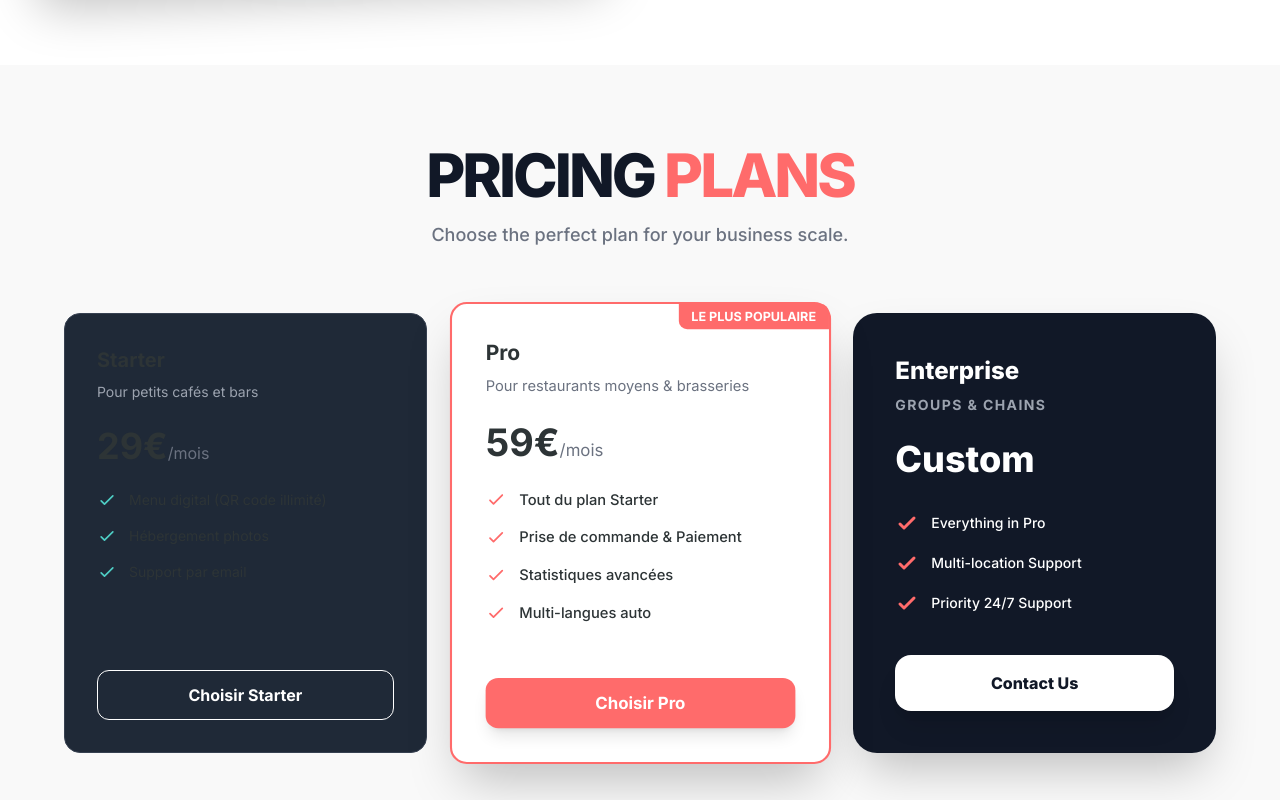
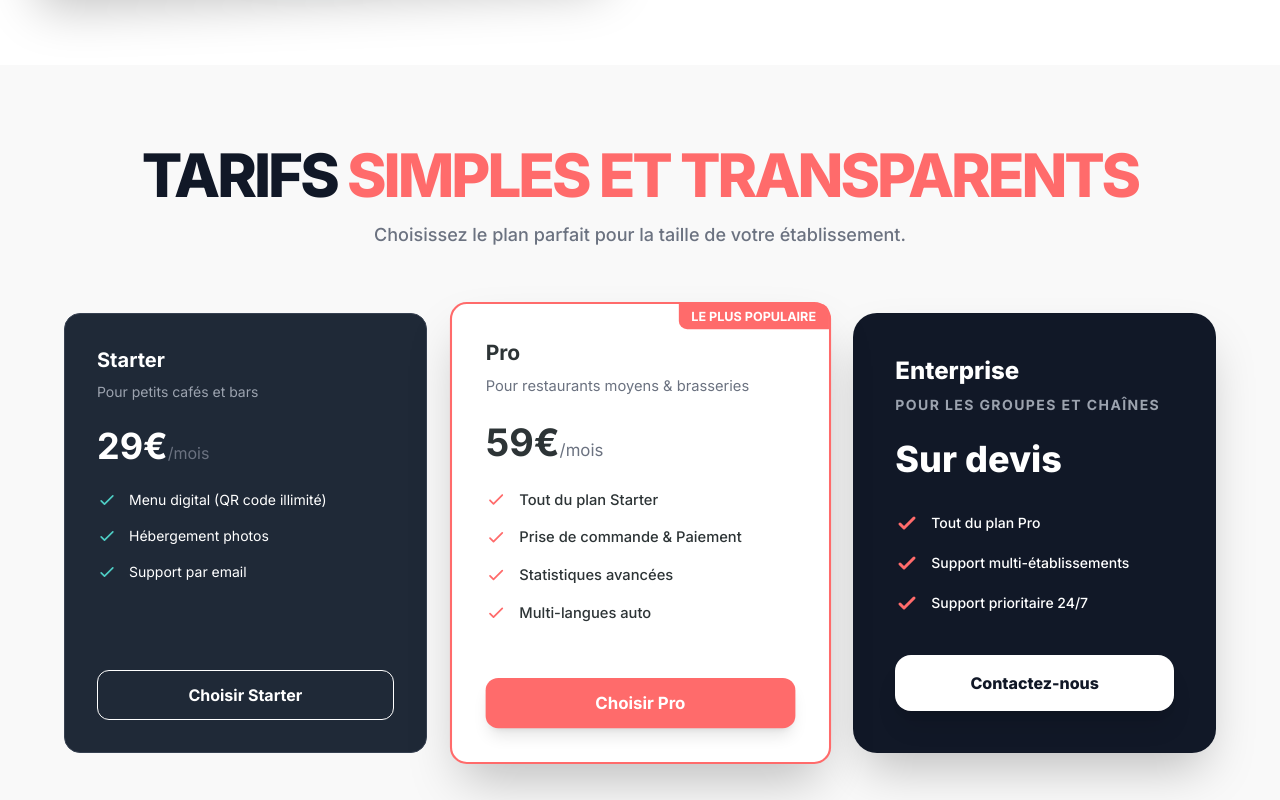
Before and after one commit to Zouhair96/restaurantv1, a React (Vite) app: page / in a window 1280 px wide. Shown: the part 2520-3320 px from the top of the page. Built offline with nearby package versions, Linux system fonts and the light colour scheme.

Commit message:
update home page

```diff
--- a/src/components/Footer.jsx
+++ b/src/components/Footer.jsx
@@ -1,21 +1,24 @@
 import React from 'react'
+import { useLanguage } from '../context/LanguageContext'
 
 const Footer = () => {
+    const { t } = useLanguage()
+
     return (
         <footer className="bg-yum-dark text-white py-12 border-t border-gray-800">
             <div className="container mx-auto px-4">
                 <div className="flex flex-col md:flex-row justify-between items-center gap-6">
                     <div className="flex items-center gap-2 text-2xl font-bold text-white">
-                        <img src="/assets/yumyum_logo.png" alt="YumYum Logo" className="h-8 w-auto brightness-200 grayscale" />
-                        <span>YumYum</span>
+                        <img src="/assets/yumyum_logo.png" alt="YumYum Logo" className="h-8 w-auto brightness-200 grayscale opacity-50" />
+                        <span className="opacity-80">YumYum</span>
                     </div>
                     <div className="text-gray-400 text-sm">
-                        © {new Date().getFullYear()} YumYum. All rights reserved.
+                        © {new Date().getFullYear()} YumYum. {t('footer.rights')}
                     </div>
                     <div className="flex gap-6">
-                        <a href="#" className="text-gray-400 hover:text-white transition-colors">Privacy</a>
-                        <a href="#" className="text-gray-400 hover:text-white transition-colors">Terms</a>
-                        <a href="#" className="text-gray-400 hover:text-white transition-colors">Contact</a>
+                        <a href="#" className="text-gray-400 hover:text-white transition-colors">{t('footer.privacy')}</a>
+                        <a href="#" className="text-gray-400 hover:text-white transition-colors">{t('footer.terms')}</a>
+                        <a href="#" className="text-gray-400 hover:text-white transition-colors">{t('footer.contact')}</a>
                     </div>
                 </div>
             </div>
@@ -23,4 +26,5 @@ const Footer = () => {
     )
 }
 
+
 export default Footer
--- a/src/components/Header.jsx
+++ b/src/components/Header.jsx
@@ -93,15 +93,15 @@ const Header = () => {
                                         <div className="bg-white rounded-xl shadow-xl border border-gray-100 overflow-hidden">
                                             {user.role === 'admin' ? (
                                                 <Link to="/admin" className="block px-4 py-3 text-gray-700 hover:bg-yum-light hover:text-yum-primary font-medium transition-colors">
-                                                    Admin Dashboard
+                                                    {t('header.adminDashboard') || 'Admin Dashboard'}
                                                 </Link>
                                             ) : user.subscription_status === 'active' ? (
                                                 <Link to="/profile" className="block px-4 py-3 text-gray-700 hover:bg-yum-light hover:text-yum-primary font-medium transition-colors">
-                                                    Dashboard
+                                                    {t('header.dashboard') || 'Dashboard'}
                                                 </Link>
                                             ) : (
                                                 <Link to="/profile" className="block px-4 py-3 text-gray-700 hover:bg-yum-light hover:text-yum-primary font-medium transition-colors">
-                                                    Profile
+                                                    {t('header.profile') || 'Profile'}
                                                 </Link>
                                             )}
                                             <button
@@ -111,7 +111,7 @@ const Header = () => {
                                                 }}
                                                 className="w-full text-left px-4 py-3 text-gray-700 hover:bg-yum-light hover:text-yum-primary font-medium transition-colors border-t border-gray-50"
                                             >
-                                                Logout
+                                                {t('header.logout') || 'Logout'}
                                             </button>
                                         </div>
                                     </div>
@@ -152,7 +152,7 @@ const Header = () => {
                         </button>
                     ))}
                     <div className="flex justify-between items-center py-2 border-b border-gray-100">
-                        <span className="font-bold text-yum-dark">Langue / Language</span>
+                        <span className="font-bold text-yum-dark">{t('header.language') || 'Language'}</span>
                         <button onClick={toggleLanguage} className="bg-gray-100 px-4 py-2 rounded-lg text-yum-dark font-bold hover:bg-yum-primary hover:text-white uppercase transition-colors text-sm">
                             {language === 'fr' ? 'English' : 'Français'}
                         </button>
@@ -161,7 +161,7 @@ const Header = () => {
                         user ? (
                             <>
                                 <Link to={user.role === 'admin' ? "/admin" : "/profile"} className="text-yum-primary font-bold w-full text-left py-2 block">
-                                    {user.role === 'admin' ? 'Admin Dashboard' : 'Profile'} ({user.name})
+                                    {user.role === 'admin' ? (t('header.adminDashboard') || 'Admin Dashboard') : (t('header.profile') || 'Profile')} ({user.name})
                                 </Link>
                                 <button
                                     onClick={() => {
@@ -171,7 +171,7 @@ const Header = () => {
                                     }}
                                     className="text-gray-500 font-medium w-full text-left py-2 border-t border-gray-50"
                                 >
-                                    Logout
+                                    {t('header.logout') || 'Logout'}
                                 </button>
                             </>
                         ) : (
@@ -180,11 +180,12 @@ const Header = () => {
                             </Link>
                         )
                     )}
-                    <Link to="/demo" className="bg-yum-primary text-white px-6 py-2 rounded-full font-bold w-full text-center block">
+                    <Link to="/demo" className="bg-yum-primary text-white px-6 py-2 rounded-full font-bold w-full text-center block" onClick={() => setIsMenuOpen(false)}>
                         {t('header.demo')}
                     </Link>
                 </div>
             )}
+
         </header>
     )
 }
--- a/src/components/Pricing.jsx
+++ b/src/components/Pricing.jsx
@@ -1,103 +1,106 @@
 import React from 'react'
+import { useLanguage } from '../context/LanguageContext'
 
 const Pricing = () => {
+    const { t } = useLanguage()
+
     return (
         <section id="pricing" className="py-20 relative overflow-hidden">
             <div className="container mx-auto px-4 relative z-10">
                 <div className="text-center mb-16 px-4">
                     <h2 className="text-4xl md:text-6xl font-black mb-4 tracking-tighter text-gray-900 leading-none uppercase">
-                        Pricing <span className="text-yum-primary">Plans</span>
+                        {t('pricing.title').split(' ')[0]} <span className="text-yum-primary">{t('pricing.title').split(' ').slice(1).join(' ')}</span>
                     </h2>
                     <p className="text-gray-500 max-w-xl mx-auto font-medium text-lg">
-                        Choose the perfect plan for your business scale.
+                        {t('pricing.subtitle') || "Choose the perfect plan for your business scale."}
                     </p>
                 </div>
 
                 <div className="grid grid-cols-1 md:grid-cols-3 gap-8 max-w-6xl mx-auto">
                     {/* Starter */}
-                    <div className="bg-gray-800 rounded-2xl p-8 border border-gray-700 hover:border-yum-primary transition-colors flex flex-col">
-                        <h3 className="text-xl font-bold mb-2">Starter</h3>
-                        <p className="text-gray-400 text-sm mb-6">Pour petits cafés et bars</p>
+                    <div className="bg-gray-800 rounded-2xl p-8 border border-gray-700 hover:border-yum-primary transition-colors flex flex-col text-white">
+                        <h3 className="text-xl font-bold mb-2">{t('pricing.starter.title')}</h3>
+                        <p className="text-gray-400 text-sm mb-6">{t('pricing.starter.desc')}</p>
                         <div className="mb-6">
-                            <span className="text-4xl font-bold">29€</span>
-                            <span className="text-gray-500">/mois</span>
+                            <span className="text-4xl font-bold">{t('pricing.starter.price')}</span>
+                            <span className="text-gray-500">/{t('pricing.starter.period') || 'month'}</span>
                         </div>
                         <ul className="space-y-4 mb-8 flex-grow">
                             <li className="flex items-center gap-3 text-sm">
                                 <svg className="w-5 h-5 text-yum-secondary" fill="none" stroke="currentColor" viewBox="0 0 24 24"><path strokeLinecap="round" strokeLinejoin="round" strokeWidth={2} d="M5 13l4 4L19 7" /></svg>
-                                Menu digital (QR code illimité)
+                                {t('pricing.starter.f1')}
                             </li>
                             <li className="flex items-center gap-3 text-sm">
                                 <svg className="w-5 h-5 text-yum-secondary" fill="none" stroke="currentColor" viewBox="0 0 24 24"><path strokeLinecap="round" strokeLinejoin="round" strokeWidth={2} d="M5 13l4 4L19 7" /></svg>
-                                Hébergement photos
+                                {t('pricing.starter.f2')}
                             </li>
                             <li className="flex items-center gap-3 text-sm">
                                 <svg className="w-5 h-5 text-yum-secondary" fill="none" stroke="currentColor" viewBox="0 0 24 24"><path strokeLinecap="round" strokeLinejoin="round" strokeWidth={2} d="M5 13l4 4L19 7" /></svg>
-                                Support par email
+                                {t('pricing.starter.f3')}
                             </li>
                         </ul>
                         <button className="w-full bg-transparent border border-white hover:bg-white hover:text-yum-dark text-white font-bold py-3 rounded-xl transition-all">
-                            Choisir Starter
+                            {t('pricing.starter.cta')}
                         </button>
                     </div>
 
                     {/* Pro */}
                     <div className="bg-white text-yum-dark rounded-2xl p-8 border-2 border-yum-primary relative transform scale-105 shadow-2xl flex flex-col z-10">
                         <div className="absolute top-0 right-0 bg-yum-primary text-white text-xs font-bold px-3 py-1 rounded-bl-lg rounded-tr-lg">
-                            LE PLUS POPULAIRE
+                            {t('pricing.mostPopular') || "LE PLUS POPULAIRE"}
                         </div>
-                        <h3 className="text-xl font-bold mb-2">Pro</h3>
-                        <p className="text-gray-500 text-sm mb-6">Pour restaurants moyens & brasseries</p>
+                        <h3 className="text-xl font-bold mb-2">{t('pricing.pro.title')}</h3>
+                        <p className="text-gray-500 text-sm mb-6">{t('pricing.pro.desc')}</p>
                         <div className="mb-6">
-                            <span className="text-4xl font-bold">59€</span>
-                            <span className="text-gray-500">/mois</span>
+                            <span className="text-4xl font-bold">{t('pricing.pro.price')}</span>
+                            <span className="text-gray-500">/{t('pricing.pro.period') || 'month'}</span>
                         </div>
                         <ul className="space-y-4 mb-8 flex-grow">
                             <li className="flex items-center gap-3 text-sm font-medium">
                                 <svg className="w-5 h-5 text-yum-primary" fill="none" stroke="currentColor" viewBox="0 0 24 24"><path strokeLinecap="round" strokeLinejoin="round" strokeWidth={2} d="M5 13l4 4L19 7" /></svg>
-                                Tout du plan Starter
+                                {t('pricing.pro.f1')}
                             </li>
                             <li className="flex items-center gap-3 text-sm font-medium">
                                 <svg className="w-5 h-5 text-yum-primary" fill="none" stroke="currentColor" viewBox="0 0 24 24"><path strokeLinecap="round" strokeLinejoin="round" strokeWidth={2} d="M5 13l4 4L19 7" /></svg>
-                                Prise de commande & Paiement
+                                {t('pricing.pro.f2')}
                             </li>
                             <li className="flex items-center gap-3 text-sm font-medium">
                                 <svg className="w-5 h-5 text-yum-primary" fill="none" stroke="currentColor" viewBox="0 0 24 24"><path strokeLinecap="round" strokeLinejoin="round" strokeWidth={2} d="M5 13l4 4L19 7" /></svg>
-                                Statistiques avancées
+                                {t('pricing.pro.f3')}
                             </li>
                             <li className="flex items-center gap-3 text-sm font-medium">
                                 <svg className="w-5 h-5 text-yum-primary" fill="none" stroke="currentColor" viewBox="0 0 24 24"><path strokeLinecap="round" strokeLinejoin="round" strokeWidth={2} d="M5 13l4 4L19 7" /></svg>
-                                Multi-langues auto
+                                {t('pricing.pro.f4')}
                             </li>
                         </ul>
                         <button className="w-full bg-yum-primary text-white font-bold py-3 rounded-xl hover:bg-red-500 transition-all shadow-lg">
-                            Choisir Pro
+                            {t('pricing.pro.cta')}
                         </button>
                     </div>
 
                     {/* Enterprise */}
                     <div className="bg-gray-900 border-2 border-transparent hover:border-yum-primary rounded-3xl p-10 transition-all flex flex-col text-white shadow-2xl">
-                        <h3 className="text-2xl font-black mb-2">Enterprise</h3>
-                        <p className="text-gray-400 text-sm mb-6 uppercase tracking-widest font-bold">Groups & Chains</p>
+                        <h3 className="text-2xl font-black mb-2">{t('pricing.enterprise.title')}</h3>
+                        <p className="text-gray-400 text-sm mb-6 uppercase tracking-widest font-bold">{t('pricing.enterprise.desc')}</p>
                         <div className="mb-8">
-                            <span className="text-4xl font-black">Custom</span>
+                            <span className="text-4xl font-black">{t('pricing.enterprise.price')}</span>
                         </div>
                         <ul className="space-y-4 mb-10 flex-grow">
                             <li className="flex items-center gap-3 text-sm font-medium">
                                 <svg className="w-6 h-6 text-yum-primary" fill="none" stroke="currentColor" viewBox="0 0 24 24"><path strokeLinecap="round" strokeLinejoin="round" strokeWidth={3} d="M5 13l4 4L19 7" /></svg>
-                                Everything in Pro
+                                {t('pricing.enterprise.f1')}
                             </li>
                             <li className="flex items-center gap-3 text-sm font-medium">
                                 <svg className="w-6 h-6 text-yum-primary" fill="none" stroke="currentColor" viewBox="0 0 24 24"><path strokeLinecap="round" strokeLinejoin="round" strokeWidth={3} d="M5 13l4 4L19 7" /></svg>
-                                Multi-location Support
+                                {t('pricing.enterprise.f2')}
                             </li>
                             <li className="flex items-center gap-3 text-sm font-medium">
                                 <svg className="w-6 h-6 text-yum-primary" fill="none" stroke="currentColor" viewBox="0 0 24 24"><path strokeLinecap="round" strokeLinejoin="round" strokeWidth={3} d="M5 13l4 4L19 7" /></svg>
-                                Priority 24/7 Support
+                                {t('pricing.enterprise.f3')}
                             </li>
                         </ul>
                         <button className="w-full bg-white text-gray-900 font-black py-4 rounded-2xl hover:bg-yum-primary hover:text-white transition-all shadow-xl">
-                            Contact Us
+                            {t('pricing.enterprise.cta')}
                         </button>
                     </div>
                 </div>
--- a/src/pages/Profile.jsx
+++ b/src/pages/Profile.jsx
@@ -32,6 +32,8 @@ const Profile = () => {
     // Menus State
     const [savedMenus, setSavedMenus] = useState([])
     const [editingMenu, setEditingMenu] = useState(null)
+    const [selectedTemplate, setSelectedTemplate] = useState(null)
+    const [isEditorOpen, setIsEditorOpen] = useState(false)
 
     useEffect(() => {
         loadMenus()
@@ -278,10 +280,6 @@ const Profile = () => {
             </div>
         </div>
     )
-
-    // Dynamic Menu Templates State
-    const [selectedTemplate, setSelectedTemplate] = useState(null)
-    const [isEditorOpen, setIsEditorOpen] = useState(false)
 
     const hasMenu = savedMenus.length > 0
 
--- a/src/translations.js
+++ b/src/translations.js
@@ -8,6 +8,11 @@ export const translations = {
             login: "Se connecter",
             demo: "Demander une démo",
             demoShort: "Démo",
+            adminDashboard: "Tableau de bord Admin",
+            dashboard: "Tableau de bord",
+            profile: "Mon Profil",
+            logout: "Déconnexion",
+            language: "Langue",
         },
         hero: {
             title: "Le menu digital qui augmente votre chiffre d'affaires",
@@ -50,32 +55,36 @@ export const translations = {
         },
         pricing: {
             title: "Tarifs simples et transparents",
+            subtitle: "Choisissez le plan parfait pour la taille de votre établissement.",
+            mostPopular: "LE PLUS POPULAIRE",
             starter: {
                 title: "Starter",
                 price: "29€",
-                desc: "Par mois",
-                f1: "Menu Digital QR",
-                f2: "Photos illimitées",
-                f3: "Support email",
+                period: "mois",
+                desc: "Pour petits cafés et bars",
+                f1: "Menu digital (QR code illimité)",
+                f2: "Hébergement photos",
+                f3: "Support par email",
                 cta: "Choisir Starter"
             },
             pro: {
                 title: "Pro",
-                price: "79€",
-                desc: "Par mois",
-                f1: "Tout du Starter",
-                f2: "Commande & Paiement",
+                price: "59€",
+                period: "mois",
+                desc: "Pour restaurants moyens & brasseries",
+                f1: "Tout du plan Starter",
+                f2: "Prise de commande & Paiement",
                 f3: "Statistiques avancées",
-                f4: "Support prioritaire",
+                f4: "Multi-langues auto",
                 cta: "Choisir Pro"
             },
             enterprise: {
                 title: "Enterprise",
                 price: "Sur devis",
-                desc: "Pour les chaînes",
-                f1: "API personnalisée",
-                f2: "Multi-établissements",
-                f3: "Formation sur site",
+                desc: "Pour les groupes et chaînes",
+                f1: "Tout du plan Pro",
+                f2: "Support multi-établissements",
+                f3: "Support prioritaire 24/7",
                 cta: "Contactez-nous"
             }
         },
@@ -167,6 +176,11 @@ export const translations = {
             login: "Login",
             demo: "Request a Demo",
             demoShort: "Demo",
+            adminDashboard: "Admin Dashboard",
+            dashboard: "Dashboard",
+            profile: "Profile",
+            logout: "Logout",
+            language: "Language",
         },
         hero: {
             title: "The digital menu that boosts your revenue",
@@ -209,32 +223,36 @@ export const translations = {
         },
         pricing: {
             title: "Simple and Transparent Pricing",
+            subtitle: "Choose the perfect plan for your business scale.",
+            mostPopular: "MOST POPULAR",
             starter: {
                 title: "Starter",
                 price: "29€",
-                desc: "Per month",
-                f1: "QR Digital Menu",
-                f2: "Unlimited Photos",
+                period: "month",
+                desc: "For small cafes and bars",
+                f1: "Digital Menu (Unlimited QR)",
+                f2: "Photo Hosting",
                 f3: "Email Support",
                 cta: "Choose Starter"
             },
             pro: {
                 title: "Pro",
-                price: "79€",
-                desc: "Per month",
+                price: "59€",
+                period: "month",
+                desc: "For mid-size restaurants & brasseries",
                 f1: "Everything in Starter",
                 f2: "Ordering & Payment",
                 f3: "Advanced Analytics",
-                f4: "Priority Support",
+                f4: "Automatic Multi-language",
                 cta: "Choose Pro"
             },
             enterprise: {
                 title: "Enterprise",
                 price: "Quote",
-                desc: "For Chains",
-                f1: "Custom API",
-                f2: "Multi-location",
-                f3: "On-site Training",
+                desc: "For Groups & Chains",
+                f1: "Everything in Pro",
+                f2: "Multi-location Support",
+                f3: "Priority 24/7 Support",
                 cta: "Contact Us"
             }
         },
```
Also changed, not shown: 1 other file (tests, documents, lock files or other folders).
